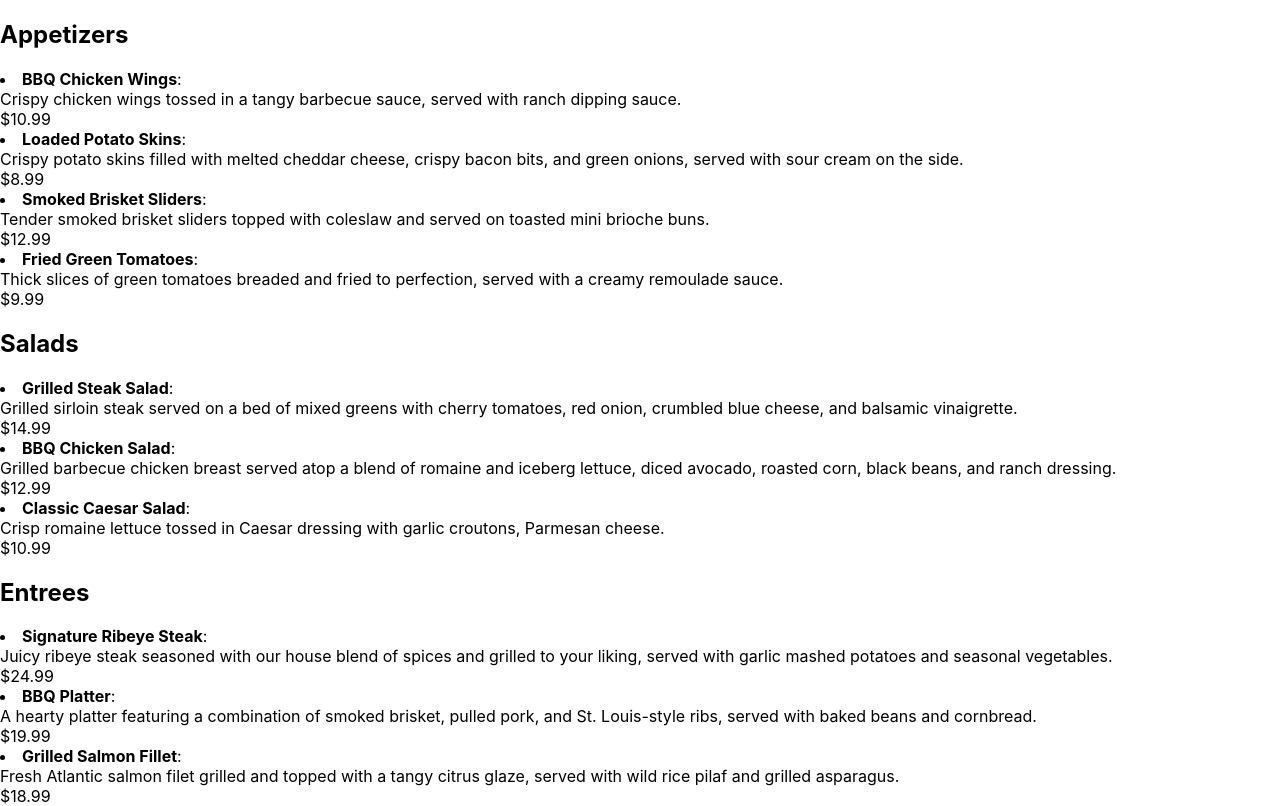
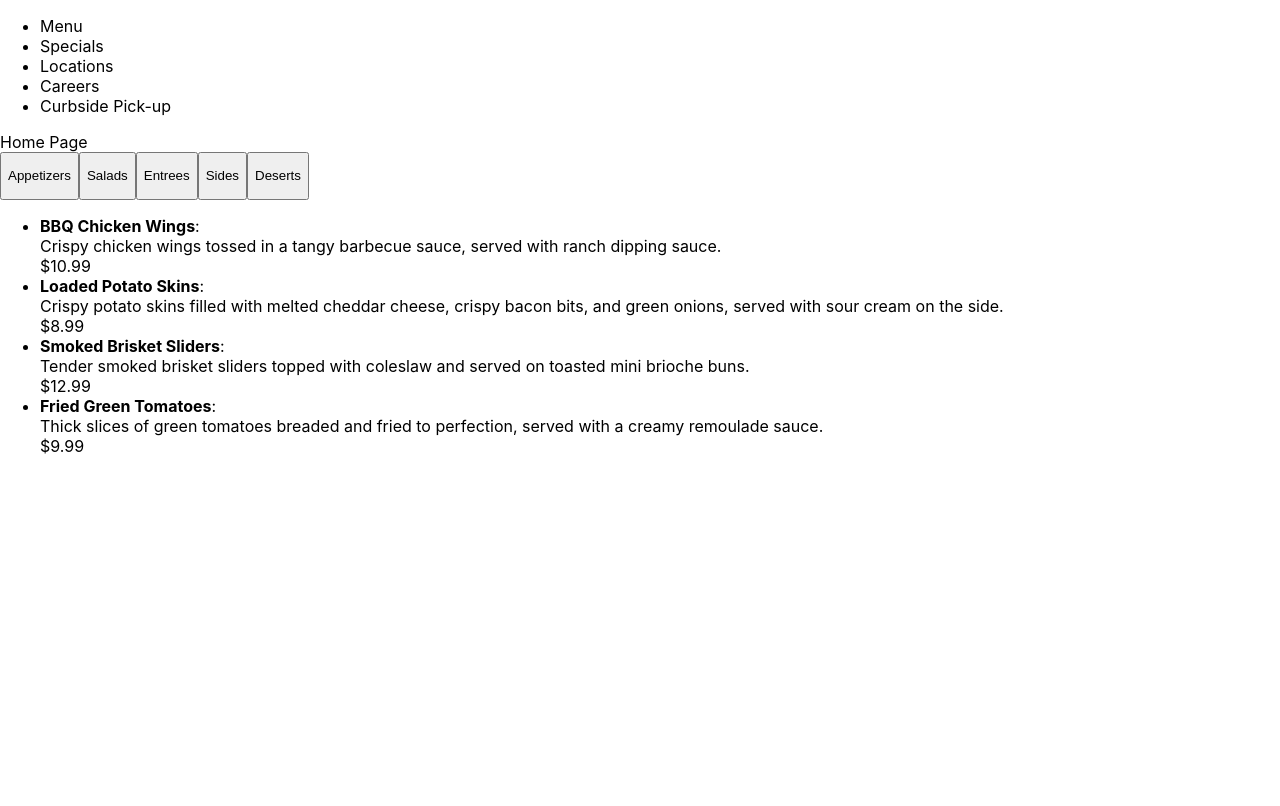
Before and after one commit to Csolly89/Milestone3, a React (Create React App) app in the folder frontend/: page / in a window 1280 px wide. Shown: the top 806 px of the page. Built offline with nearby package versions, Linux system fonts and the light colour scheme.

Commit message:
tabs working on menu

```diff
--- a/frontend/package.json
+++ b/frontend/package.json
@@ -8,7 +8,9 @@
     "@testing-library/user-event": "^13.5.0",
     "react": "^18.2.0",
     "react-dom": "^18.2.0",
+    "react-router": "^6.22.3",
     "react-scripts": "5.0.1",
+    "router": "^1.3.8",
     "web-vitals": "^2.1.4"
   },
   "scripts": {
--- a/frontend/src/App.js
+++ b/frontend/src/App.js
@@ -1,12 +1,14 @@
-// import Home from "./Components/Home";
-// import Navbar from "./Components/Navbar"
+// import { BrowserRouter as Router, Route, Routes } from 'react-router-dom';
+
+import Home from "./Components/Home";
+import Navbar from "./Components/Navbar"
 import Menu from "./Components/Menu";
 
 function App() {
   return (
     <div className="App">
-      {/* <Navbar /> */}
-      {/* <Home /> */}
+      <Navbar />
+      <Home />
       <Menu />
     </div>
   );
--- a/frontend/src/Components/Menu.js
+++ b/frontend/src/Components/Menu.js
@@ -1,14 +1,19 @@
+'use client'
+import React, { useState, useTransition } from 'react'
+
+import TabButton from "../Components/TabButton"
 import apps from "../Utilities/apps";
 import deserts from "../Utilities/deserts"
 import entrees from "../Utilities/entrees"
 import salads from "../Utilities/salads"
 import sides from "../Utilities/sides"
 
-
-function Menu() {
-    return (
-        <article>
-            <h2>Appetizers</h2>
+const TAB_DATA = [
+    {
+        Title: 'Appetizers',
+        id: 'apps',
+        content: (
+            <ul className='list-disc pl-2'>
                 {apps.map((item,index) => (
                         <li key={index}>
                             <strong>{item.name}</strong>:
@@ -19,7 +24,15 @@ function Menu() {
                         </li>
                     ))
                 }
-            <h2>Salads</h2>
+            </ul>
+        )
+    },
+
+    {
+        Title: 'Salads',
+        id: 'salads',
+        content: (
+            <ul className='list-disc pl-2'>
                 {salads.map((item,index) => (
                     <li key={index}>
                         <strong>{item.name}</strong>:
@@ -30,7 +43,15 @@ function Menu() {
                     </li>
                     ))
                 }
-            <h2>Entrees</h2>
+            </ul>
+        )
+    },
+
+    {
+        Title: 'Entrees',
+        id: 'entrees',
+        content: (
+            <ul className='list-disc pl-2'>
                 {entrees.map((item,index) => (
                     <li key={index}>
                         <strong>{item.name}</strong>:
@@ -41,7 +62,15 @@ function Menu() {
                     </li>
                     ))
                 }
-            <h2>Sides</h2>
+            </ul>
+        )
+    },
+
+    {
+        Title: 'Side Dishes',
+        id: 'sides',
+        content: (
+            <ul className='list-disc pl-2'>
                 {sides.map((item,index) => (
                     <li key={index}>
                         <strong>{item.name}</strong>:
@@ -52,7 +81,15 @@ function Menu() {
                     </li>
                     ))
                 }
-            <h2>Deserts</h2>
+            </ul>
+        )
+    },
+
+    {
+        Title: 'Deserts',
+        id: 'deserts',
+        content: (
+            <ul className='list-disc pl-2'>
                 {deserts.map((item,index) => (
                     <li key={index}>
                         <strong>{item.name}</strong>:
@@ -63,9 +100,35 @@ function Menu() {
                     </li>
                     ))
                 }
-        </article>
+            </ul>
         )
+    }
+]
 
+
+function Menu() {
+    const [tab,setTab] = useState('apps')
+    const [isPending,startTransitions] = useTransition()
+
+    const handleTabChange = (id) => {
+        startTransitions(() => {
+            setTab(id)
+        })
+    }
+    return (
+        <div>
+            <div>
+                <TabButton selectTab={() => handleTabChange('apps')} active={tab === 'apps'}>Appetizers</TabButton>
+                <TabButton selectTab={() => handleTabChange('salads')} active={tab === 'salads'}>Salads</TabButton>
+                <TabButton selectTab={() => handleTabChange('entrees')} active={tab === 'entrees'}>Entrees</TabButton>
+                <TabButton selectTab={() => handleTabChange('sides')} active={tab === 'sides'}>Sides</TabButton>
+                <TabButton selectTab={() => handleTabChange('deserts')} active={tab === 'deserts'}>Deserts</TabButton>
+            </div>
+            <div className='mt-8 '>
+                {TAB_DATA.find((t) => t.id === tab).content}
+            </div>
+        </div>
+    )
 }
 
 export default Menu;
--- /dev/null
+++ b/frontend/src/Components/TabButton.js
@@ -0,0 +1,14 @@
+import React from 'react'
+
+const TabButton = ({ active, selectTab, children }) => {
+    const buttonClasses = active ? 'text-white border-b border-green-500' : 'text-[#568203] '
+    return (
+        <button onClick={selectTab}>
+            <p className={`mr-3 font-semibold hover:text-[#808203] hover:border-b hover:border-green-500 ${buttonClasses} `}>
+            {children}
+            </p>
+        </button>
+    );
+}
+
+export default TabButton;
```
Lines whose indentation alone changed are shown as unchanged.
